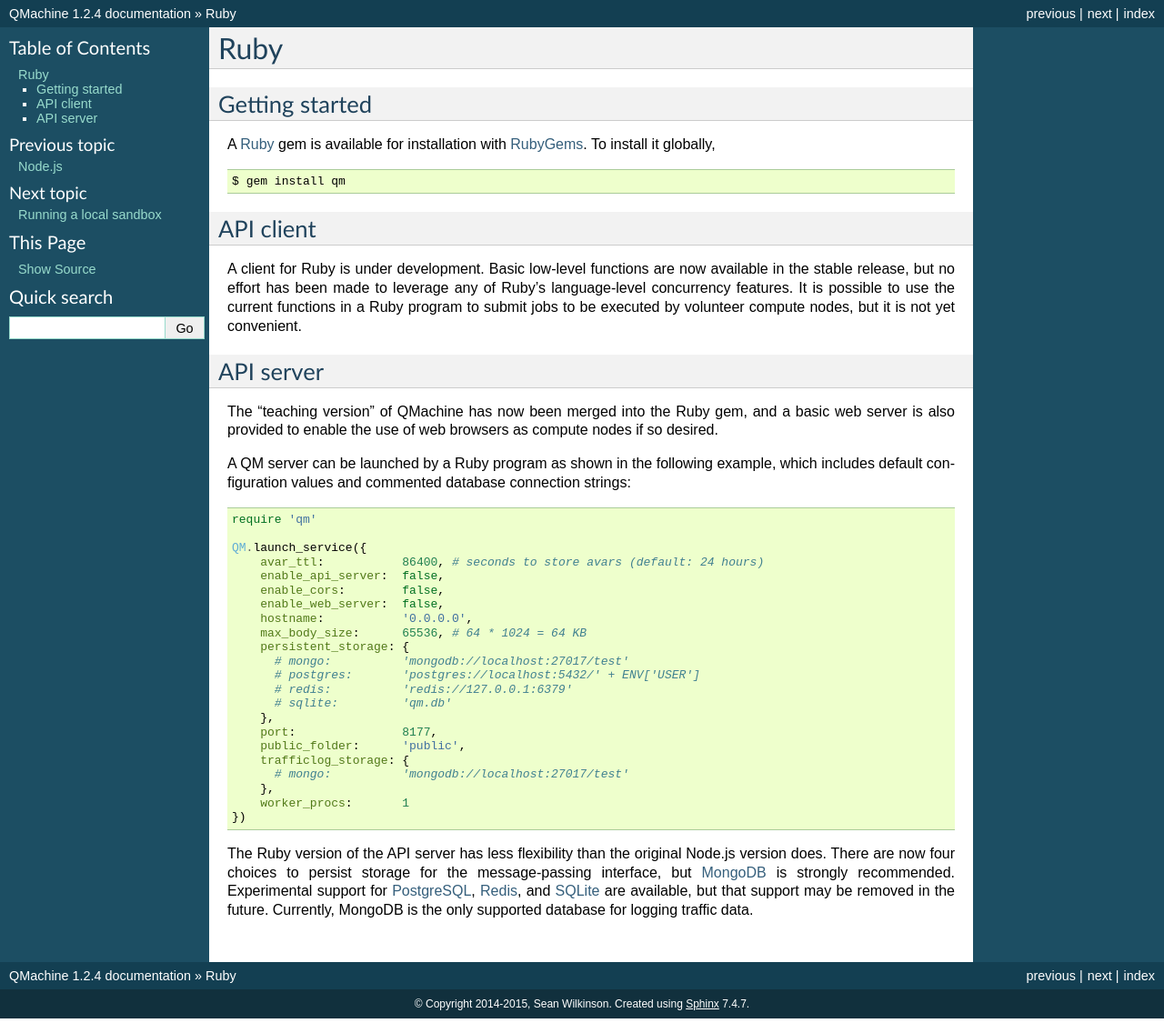
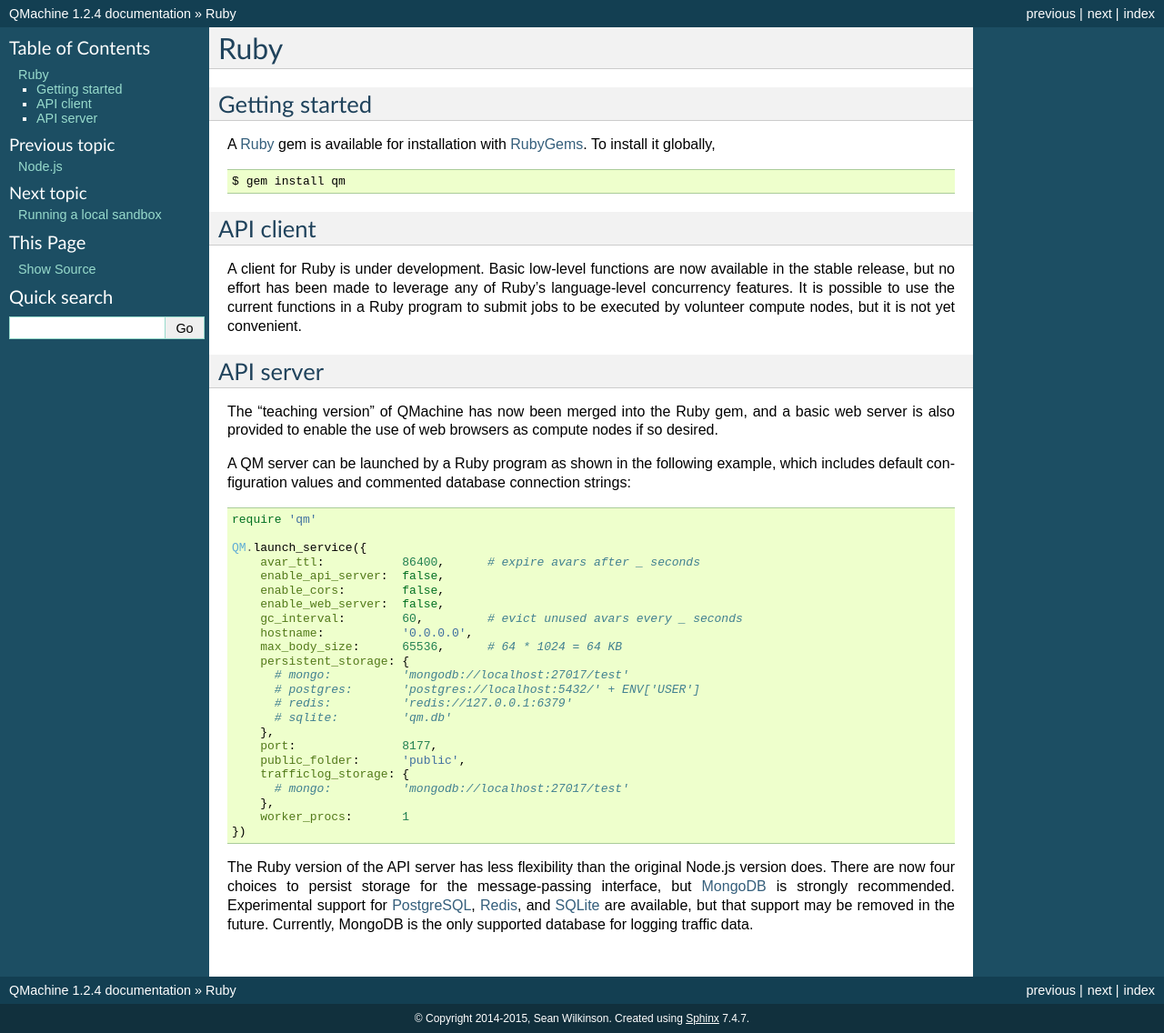
Before and after one commit to qmachine/qmachine, a Sphinx documentation site: the page built from docs/ruby.rst, in a window 1280 px wide. Shown: the whole page at 91% size. Built offline with Sphinx 7.4.7, drawn with Linux system fonts in a browser that asks for light colours.

Commit message:
Added "gc_interval" parameter for Ruby to match Node.js

```diff
--- a/docs/nodejs.rst
+++ b/docs/nodejs.rst
@@ -38,11 +38,11 @@ connection strings:
     var qm = require('qm');
 
     qm.launch_service({
-        avar_ttl:           86400,      //- expire avars after 24 hours
+        avar_ttl:           86400,      //- expire avars after _ seconds
         enable_api_server:  false,
         enable_cors:        false,
         enable_web_server:  false,
-        gc_interval:        60,         //- evict old avars every _ seconds
+        gc_interval:        60,         //- evict unused avars every _ seconds
         hostname:           '0.0.0.0',  //- aka INADDR_ANY
         log: function (request) {
          // This function is the default logging function.
--- a/docs/ruby.rst
+++ b/docs/ruby.rst
@@ -38,12 +38,13 @@ connection strings:
     require 'qm'
 
     QM.launch_service({
-        avar_ttl:           86400, # seconds to store avars (default: 24 hours)
+        avar_ttl:           86400,      # expire avars after _ seconds
         enable_api_server:  false,
         enable_cors:        false,
         enable_web_server:  false,
+        gc_interval:        60,         # evict unused avars every _ seconds
         hostname:           '0.0.0.0',
-        max_body_size:      65536, # 64 * 1024 = 64 KB
+        max_body_size:      65536,      # 64 * 1024 = 64 KB
         persistent_storage: {
           # mongo:          'mongodb://localhost:27017/test'
           # postgres:       'postgres://localhost:5432/' + ENV['USER']
```
